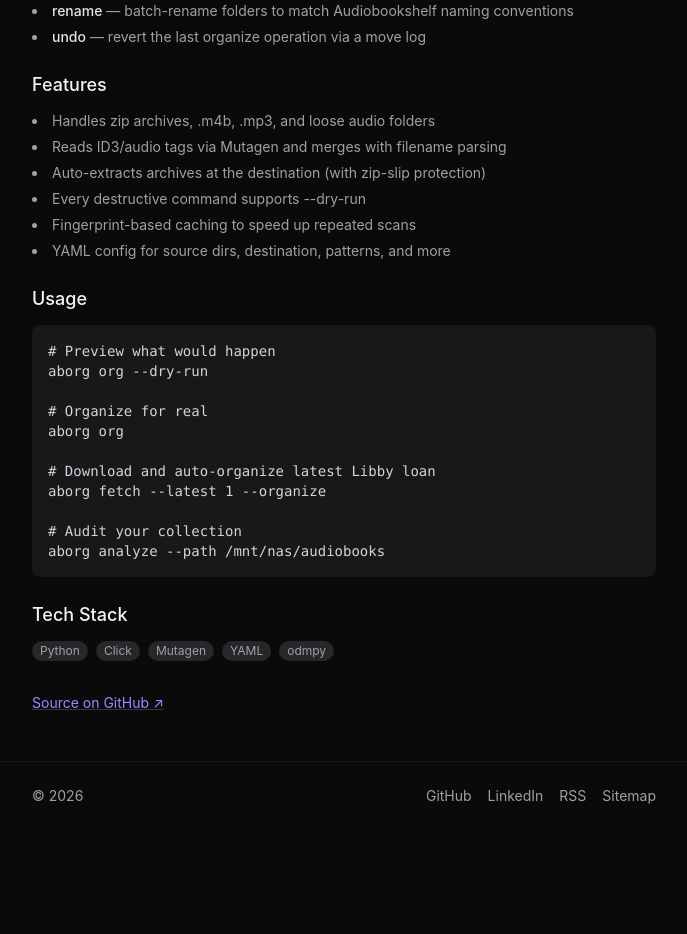
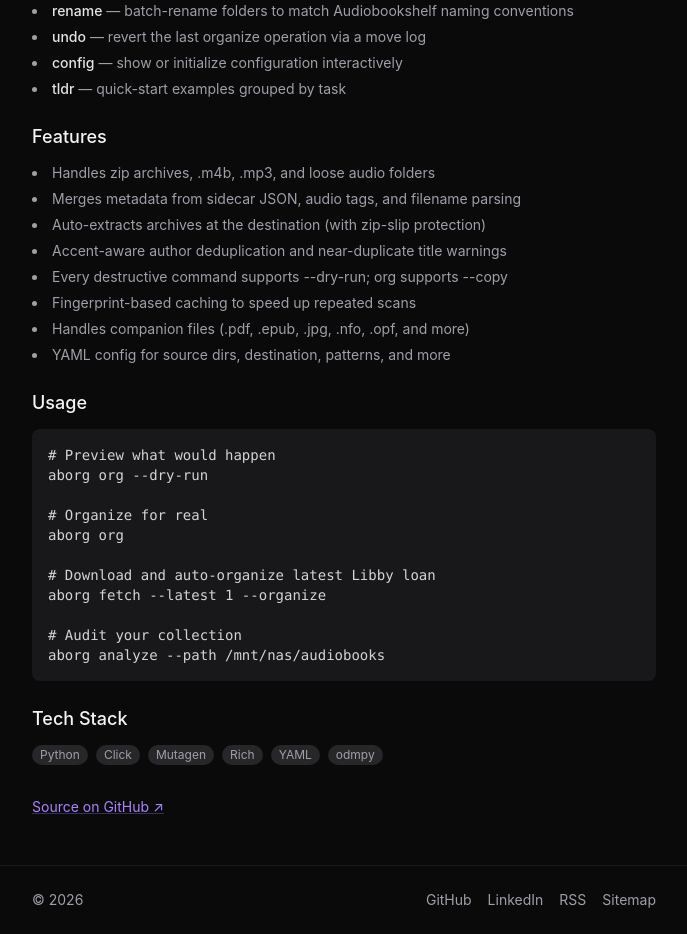
Before and after one commit to robert-bryson/rsmb.tv, a React (Vite) app: page /projects/aborg in a window 1280 px wide. Shown: the part 740-1674 px from the top of the page, without its empty margins (296-983 px from the left). Before the commit the page ends 1570 px from the top, so only its background shows below. Built offline with nearby package versions, Linux system fonts and the light colour scheme.

Commit message:
Updated aborg project page

```diff
--- a/src/content/projects.ts
+++ b/src/content/projects.ts
@@ -44,7 +44,7 @@ export const projects: Project[] = [
     slug: 'aborg',
     title: 'aborg',
     description: 'A CLI tool to scan, organize, and manage audiobook file collections. Outputs an Audiobookshelf-compatible directory structure with smart filename parsing, metadata extraction, and Libby/OverDrive integration.',
-    tech: ['Python', 'Click', 'Mutagen', 'YAML'],
+    tech: ['Python', 'Click', 'Mutagen', 'Rich', 'YAML'],
     sourceUrl: 'https://github.com/robert-bryson/aborg',
     year: 2026,
   },
--- a/src/pages/Aborg.tsx
+++ b/src/pages/Aborg.tsx
@@ -96,15 +96,25 @@ export default function Aborg() {
                     <span className="text-zinc-200 font-medium">undo</span> — revert the
                     last organize operation via a move log
                 </li>
+                <li>
+                    <span className="text-zinc-200 font-medium">config</span> — show or
+                    initialize configuration interactively
+                </li>
+                <li>
+                    <span className="text-zinc-200 font-medium">tldr</span> — quick-start
+                    examples grouped by task
+                </li>
             </ul>
 
             <h2 className="text-lg font-medium text-zinc-100 mb-3">Features</h2>
             <ul className="space-y-1.5 text-zinc-400 text-sm mb-6 list-disc list-inside">
                 <li>Handles zip archives, .m4b, .mp3, and loose audio folders</li>
-                <li>Reads ID3/audio tags via Mutagen and merges with filename parsing</li>
+                <li>Merges metadata from sidecar JSON, audio tags, and filename parsing</li>
                 <li>Auto-extracts archives at the destination (with zip-slip protection)</li>
-                <li>Every destructive command supports --dry-run</li>
+                <li>Accent-aware author deduplication and near-duplicate title warnings</li>
+                <li>Every destructive command supports --dry-run; org supports --copy</li>
                 <li>Fingerprint-based caching to speed up repeated scans</li>
+                <li>Handles companion files (.pdf, .epub, .jpg, .nfo, .opf, and more)</li>
                 <li>YAML config for source dirs, destination, patterns, and more</li>
             </ul>
 
@@ -125,7 +135,7 @@ aborg analyze --path /mnt/nas/audiobooks`}</code>
 
             <h2 className="text-lg font-medium text-zinc-100 mb-3">Tech Stack</h2>
             <div className="flex flex-wrap gap-2 mb-8">
-                {['Python', 'Click', 'Mutagen', 'YAML', 'odmpy'].map((t) => (
+                {['Python', 'Click', 'Mutagen', 'Rich', 'YAML', 'odmpy'].map((t) => (
                     <span
                         key={t}
                         className="px-2 py-0.5 text-xs rounded-full bg-zinc-800 text-zinc-400"
```
Also changed, not shown: 1 other file (tests, documents, lock files or other folders).
